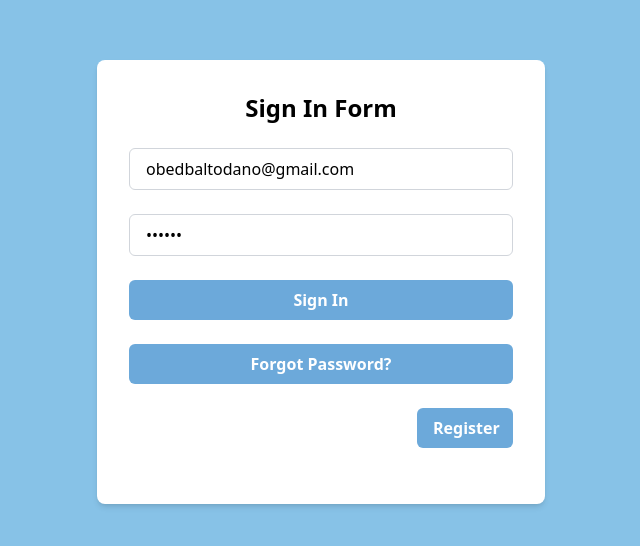
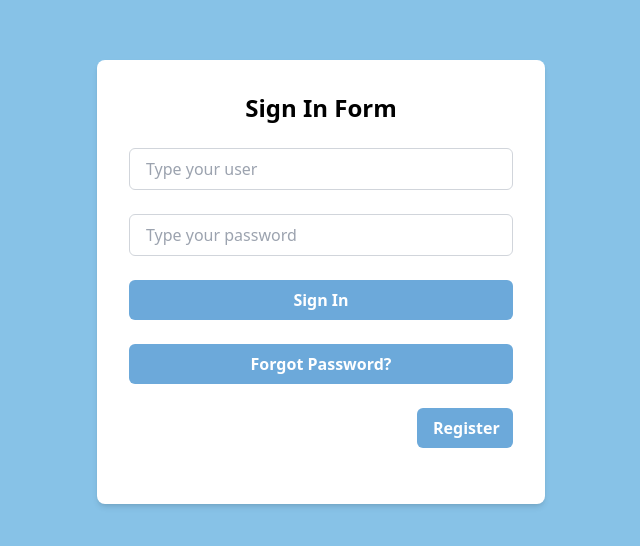
Before and after one commit to Kenfoxfire/track-my-job-front-end, a React (Vite) app: page /Login in a window 1280 px wide. Shown: the part 118-664 px from the top of the page, without its empty margins (319-959 px from the left). Built offline with nearby package versions, Linux system fonts and the light colour scheme.

Commit message:
remove user/test text

```diff
--- a/src/LoginForm/LoginForm.tsx
+++ b/src/LoginForm/LoginForm.tsx
@@ -10,8 +10,8 @@ export const LoginForm = () => {
   const dispatch = useDispatch();
 
 const { email, password, onInputChange } = useForm({
-  email: "obedbaltodano@gmail.com",
-  password: "123456"
+  email: "",
+  password: ""
 });
 
 const onSubmit = (event:any) => {
```
